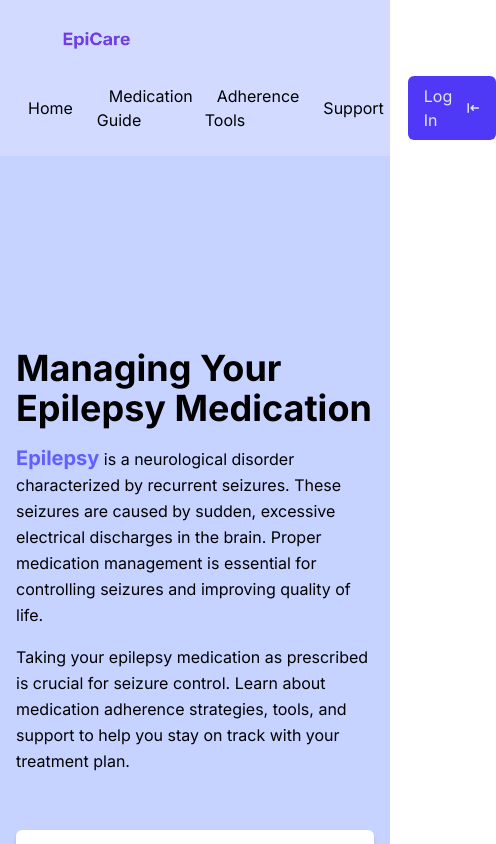
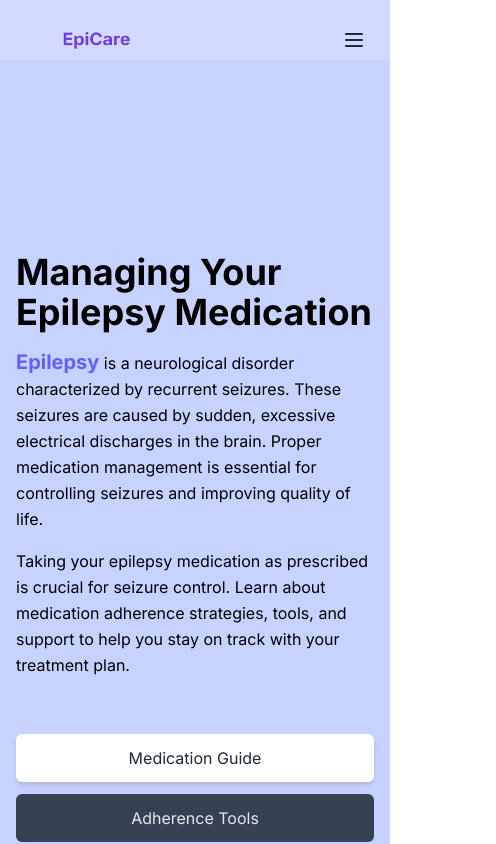
Before and after one commit to Ogaufi4/epicare, a Next.js app: page / in a window 390 px wide. Shown: the top 844 px of the page, 496 px wide, since content can reach past the window. Built offline with nearby package versions, Linux system fonts and the light colour scheme.

Commit message:
last commit

```diff
--- a/src/components/navigation.tsx
+++ b/src/components/navigation.tsx
@@ -1,8 +1,10 @@
 'use client';
 import React, { useState, useEffect, useRef } from 'react';
+import { Menu, X } from 'lucide-react';
 
 export default function Navigation() {
     const [isScrolled, setIsScrolled] = useState(false);
+    const [isMenuOpen, setIsMenuOpen] = useState(false);
     const titleRef = useRef<HTMLHeadingElement>(null);
     const navigation = [
         { title: "Home", path: "#home" },
@@ -35,6 +37,7 @@ export default function Navigation() {
         const element = document.getElementById(sectionId);
         if (element) {
             element.scrollIntoView({ behavior: 'smooth' });
+            setIsMenuOpen(false); // Close menu after clicking a link
         }
     };
 
@@ -43,24 +46,38 @@ export default function Navigation() {
             isScrolled ? 'shadow-lg' : ''
         }`}>
             <nav className="items-center pt-5 px-4 mx-auto max-w-screen-xl sm:px-8 sm:flex sm:space-x-6">
+                <div className="flex items-center justify-between">
                     <a href="#home" onClick={(e) => scrollToSection(e, 'home')} className="flex items-center">
                         <img src="/images/logo.png" className="h-10 w-40" alt="EpiCare Logo" />
-
                     </a>
-                <ul className="py-4 flex-1 items-center flex space-x-3 sm:space-x-6 sm:justify-end">
+                    <button
+                        className="sm:hidden p-2 rounded-md hover:bg-indigo-100"
+                        onClick={() => setIsMenuOpen(!isMenuOpen)}
+                    >
+                        {isMenuOpen ? (
+                            <X className="w-6 h-6 text-gray-800" />
+                        ) : (
+                            <Menu className="w-6 h-6 text-gray-800" />
+                        )}
+                    </button>
+                </div>
+                <div className={`${
+                    isMenuOpen ? 'block' : 'hidden'
+                } sm:block sm:flex-1`}>
+                    <ul className="py-4 flex flex-col sm:flex-row items-center space-y-4 sm:space-y-0 sm:space-x-3 sm:space-x-6 sm:justify-end">
                         {navigation.map((item, idx) => (
-                        <li className="text-black-100" key={idx}>
+                            <li className="text-black-100 w-full sm:w-auto" key={idx}>
                                 <a
                                     href={item.path}
                                     onClick={(e) => scrollToSection(e, item.path.substring(1))}
-                                className="hover:text-indigo-600 transition-colors px-3 py-2 rounded-md hover:bg-indigo-100"
+                                    className="block hover:text-indigo-600 transition-colors px-3 py-2 rounded-md hover:bg-indigo-100"
                                 >
                                     {item.title}
                                 </a>
                             </li>
                         ))}
-                    <li>
-                        <a href="javascript:void(0)" className="flex items-center text-gray-200 bg-indigo-600 px-4 py-2 rounded-md hover:bg-indigo-700 transition-colors">
+                        <li className="w-full sm:w-auto">
+                            <a href="javascript:void(0)" className="flex items-center justify-center text-gray-200 bg-indigo-600 px-4 py-2 rounded-md hover:bg-indigo-700 transition-colors">
                                 Log In
                                 <svg xmlns="http://www.w3.org/2000/svg" className="h-5 w-5 ml-2" viewBox="0 0 20 20" fill="currentColor">
                                     <path fillRule="evenodd" d="M3 3a1 1 0 011 1v12a1 1 0 11-2 0V4a1 1 0 011-1zm7.707 3.293a1 1 0 010 1.414L9.414 9H17a1 1 0 110 2H9.414l1.293 1.293a1 1 0 01-1.414 1.414l-3-3a1 1 0 010-1.414l3-3a1 1 0 011.414 0z" clipRule="evenodd" />
@@ -68,6 +85,7 @@ export default function Navigation() {
                             </a>
                         </li>
                     </ul>
+                </div>
             </nav>
             <style jsx>{`
                 .fade-in {
```
Lines whose indentation alone changed are shown as unchanged.
